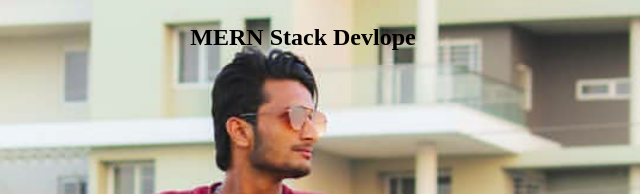
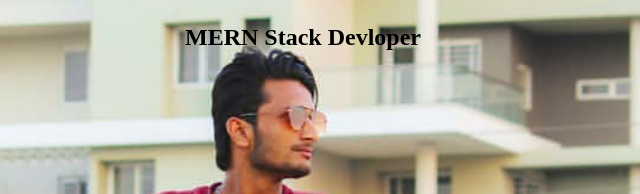
Before and after one commit to a8hi-patil/HTML-Projects, a plain HTML site: page Project_1/bin/index.html in a window 1280 px wide. Shown: the part 258-452 px from the top of the page, 376-1016 px from the left. Drawn offline with Linux system fonts and the light colour scheme.

Commit message:
Project Completed

```diff
--- a/Project_1/bin/index.html
+++ b/Project_1/bin/index.html
@@ -41,7 +41,7 @@
         &nbsp;&nbsp;&nbsp;&nbsp;&nbsp;&nbsp;&nbsp;&nbsp;&nbsp;&nbsp;&nbsp;&nbsp;
         <font face="lato" size="10">Abhijeet Jagdish Patil</font><br> <br>
         &nbsp;&nbsp;&nbsp;&nbsp;&nbsp;&nbsp;&nbsp;&nbsp;&nbsp;&nbsp;&nbsp;&nbsp;
-        <font size="5">MERN Stack Devlope</font>
+        <font size="5">MERN Stack Devloper</font>
     </h2>
 
     <br><br><br><br>
```
Also changed, not shown: 1 other file.
